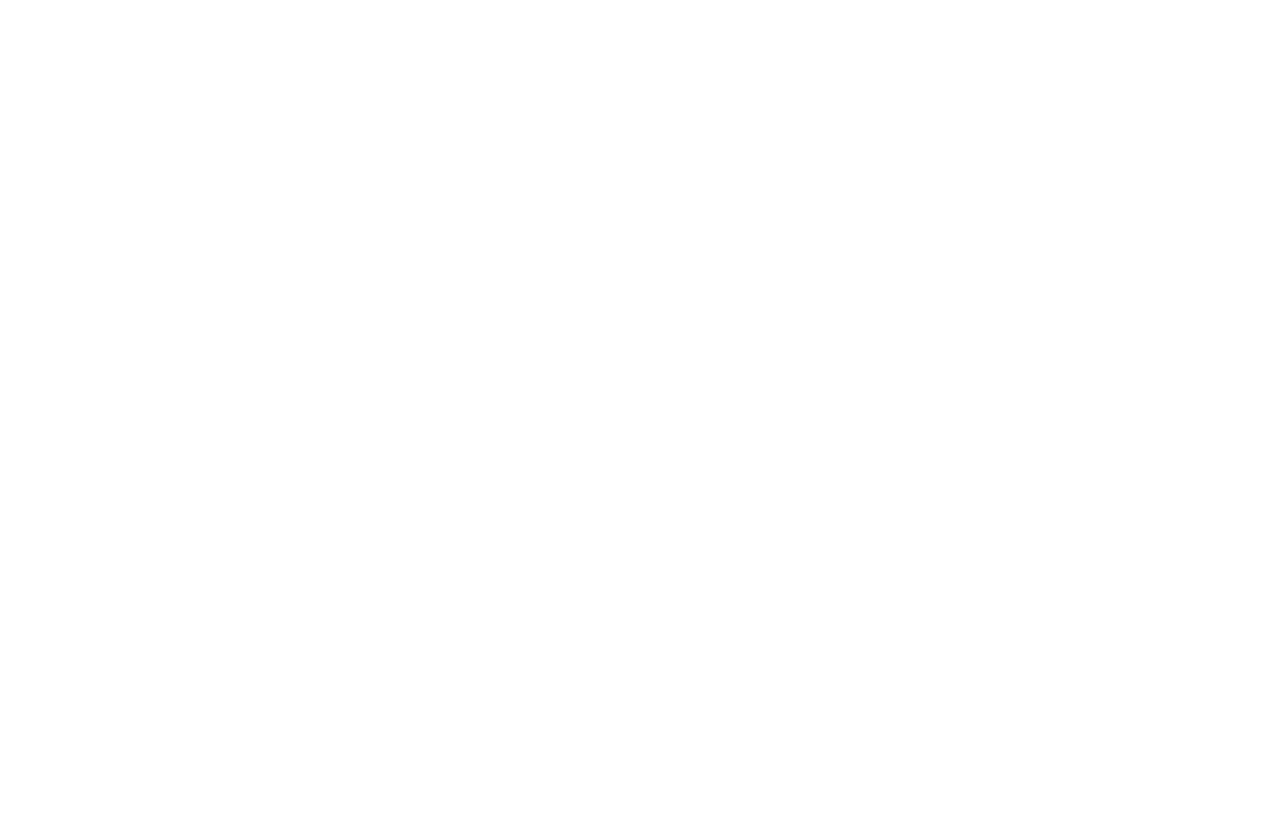
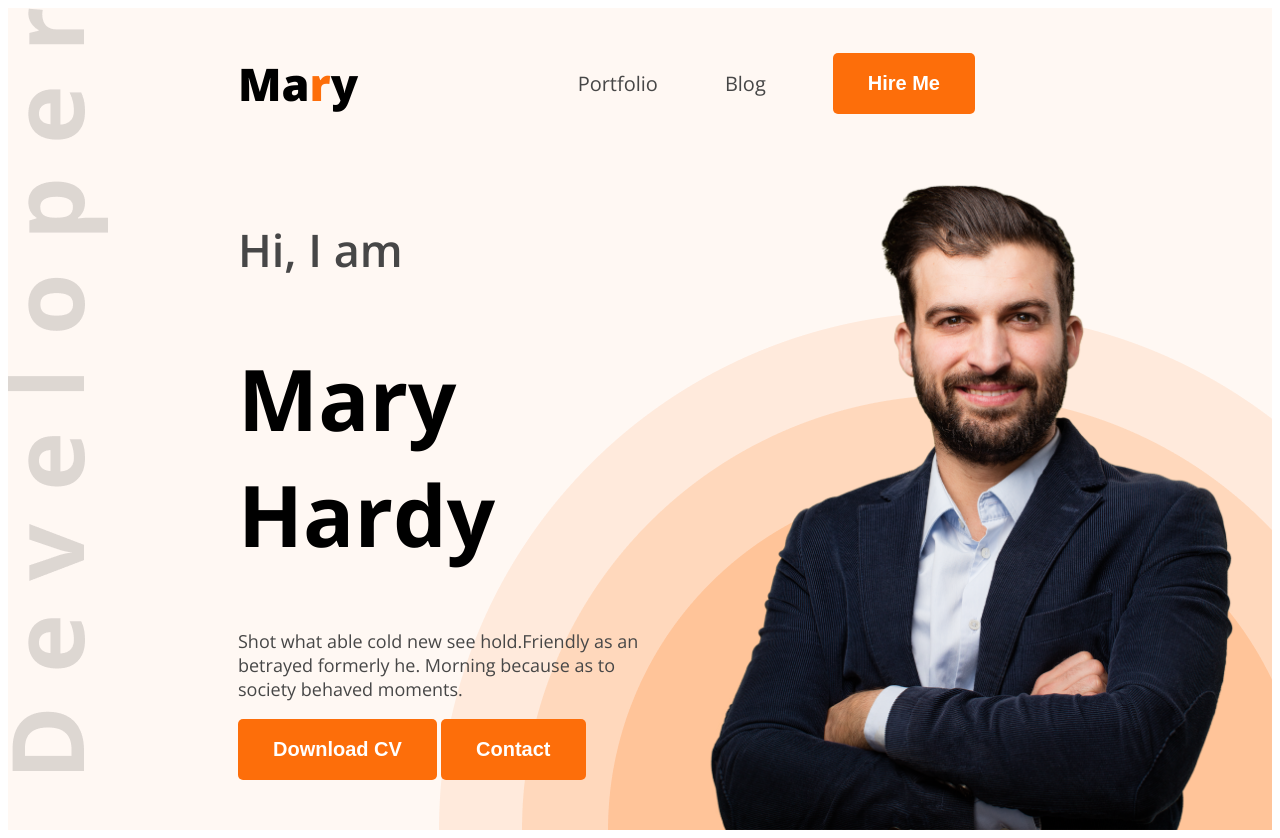
Before and after one commit to Diya-Purkayastha/portfolio-project, a plain HTML site: page index.html in a window 1280 px wide. Before the commit the page ends 800 px from the top, so only its background shows below. Drawn offline with nearby package versions, Linux system fonts and the light colour scheme.

Commit message:
added some features

```diff
--- a/index.html
+++ b/index.html
@@ -4,10 +4,32 @@
     <meta charset="UTF-8">
     <meta name="viewport" content="width=device-width, initial-scale=1.0">
     <title>Portfolio-Project</title>
+    <link rel="preconnect" href="https://fonts.googleapis.com">
+    <link rel="preconnect" href="https://fonts.gstatic.com" crossorigin>
+    <link href="https://fonts.googleapis.com/css2?family=Open+Sans:ital,wght@0,300..800;1,300..800&display=swap" rel="stylesheet">
+    <link rel="stylesheet" href="/styles/style.css">
 </head>
-<body>
-    <header>
-
+<!-- adding font in whole site -->
+<body class="open-sans-normal">
+    <header class="header">
+        <nav>
+            <h3 class="nav-title">Ma<span class="title-span">r</span>y</h3>
+            <ul>
+                <li><a class="dark-2" href="">Portfolio</a></li>
+                <li><a class="dark-2" href="">Blog</a></li>
+                <li><a href=""><button class="btn">Hire Me</button></a></li>
+            </ul>
+        </nav>
+        <div class="banner">
+            <div class="banner-content">
+                <h4 class="banner-greetings dark-2">Hi, I  am</h4>
+                <h1 class="banner-title">Mary Hardy</h1>
+                <p class="banner-description dark-2">Shot what able cold new see hold.Friendly as an betrayed formerly he. Morning because as to society behaved moments.</p>
+                <button class="btn">Download CV</button>
+                <button class="btn">Contact</button>
+            </div>
+            <img class="banner-img" src="/images/hardy.png" alt="">
+        </div>
     </header>
     <main>
 
--- /dev/null
+++ b/styles/style.css
@@ -0,0 +1,89 @@
+/* @import url('https://fonts.googleapis.com/css2?family=Open+Sans:ital,wght@0,300..800;1,300..800&display=swap'); */
+
+/* // <uniquifier>: Use a unique and descriptive class name
+// <weight>: Use a value from 300 to 800 */
+
+.open-sans-normal {
+  font-family: "Open Sans", serif;
+  font-optical-sizing: auto;
+  /* font-weight: <weight>; */
+  font-style: normal;
+  font-variation-settings:
+    "wdth" 100;
+}
+ /* colors */
+.dark-2{
+    color: #474747;
+}
+.text-primary{
+    color: #FD6E0A;
+}
+.backgroud-color{
+    background-color: #FFF8F3;
+}
+.btn{
+    background-color: #FD6E0A;
+    color: white;
+    border-radius: 5px;
+    padding: 19px 35px;
+    border: none;
+    font-size: 20px;
+    font-weight: 700;
+
+}
+.header{
+    background-color: #FFF8F3;
+    background-image: url("/images/developer.png"), url("/images/header_bg.png");
+    background-repeat: no-repeat;
+    background-position: top left, right bottom;
+    /* background-size: contain; */
+}
+/* Nav styles */
+nav{
+    display: flex;
+    justify-content: space-between;
+    align-items: center;
+    margin: 0px 230px 0px 230px;
+}
+.nav-title{
+    font-weight: 800;
+    font-size: 45px;
+}
+.title-span{
+    color: #FD6E0A ;
+}
+nav > ul{
+    display: flex;
+    align-items: center;
+}
+nav ul li{
+    margin-right: 67px;
+    list-style: none;
+}
+nav > ul a{
+   text-decoration: none;
+   font-size: 20px;
+}
+/* banner style */
+.banner{
+    display: flex;
+    justify-content: space-between;
+    margin: 0px 30px 0px 230px;
+}
+.banner-content{
+    width: 580px;
+}
+.banner-greetings{
+    font-size: 45px;
+    font-weight: 600;
+}
+.banner-title{
+    font-size: 85px;
+    font-weight: 700;
+}
+.banner-description{
+    font-size: 18px;
+}
+.banner-img{
+    width:580px ;
+}
```
